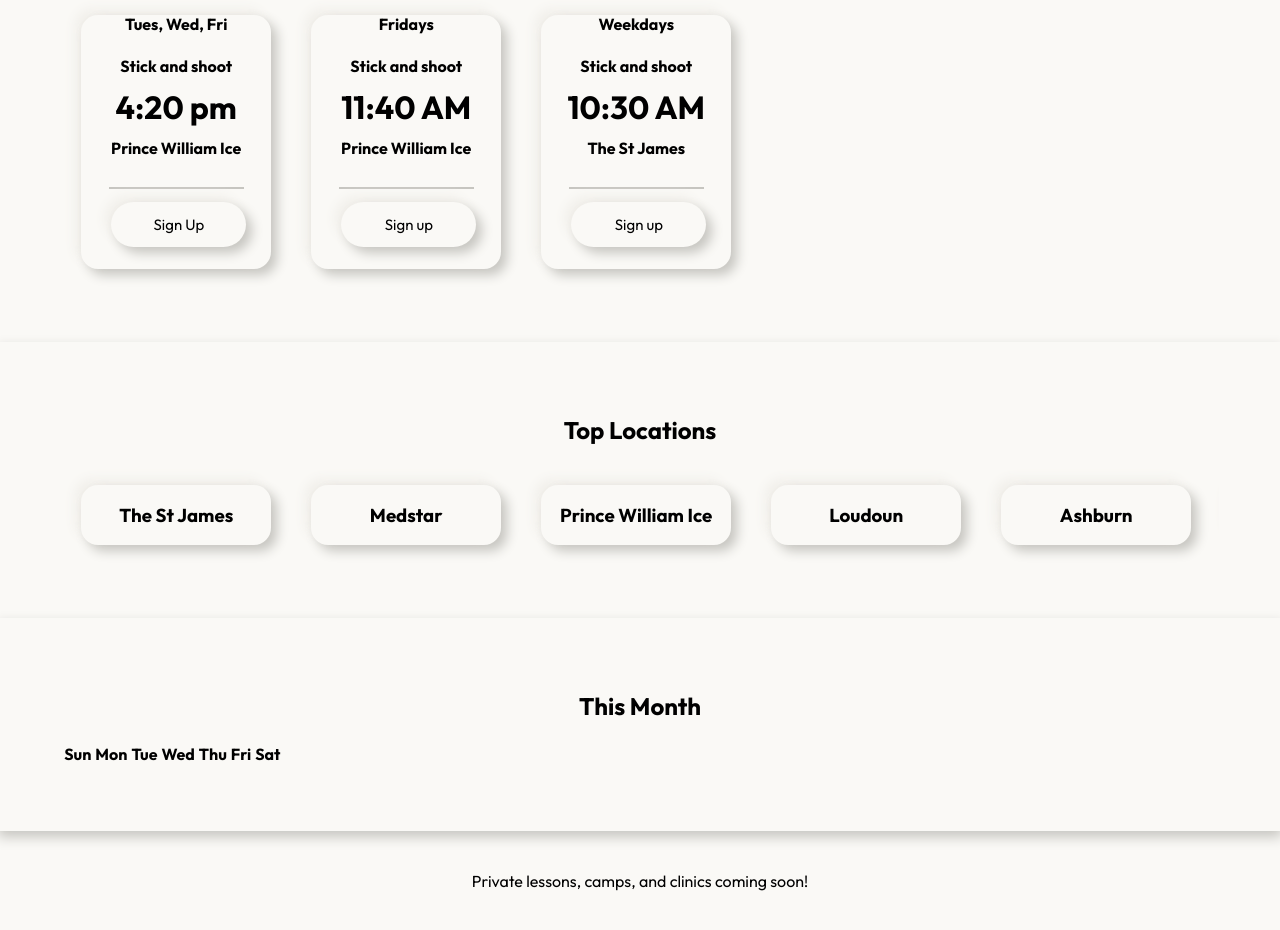
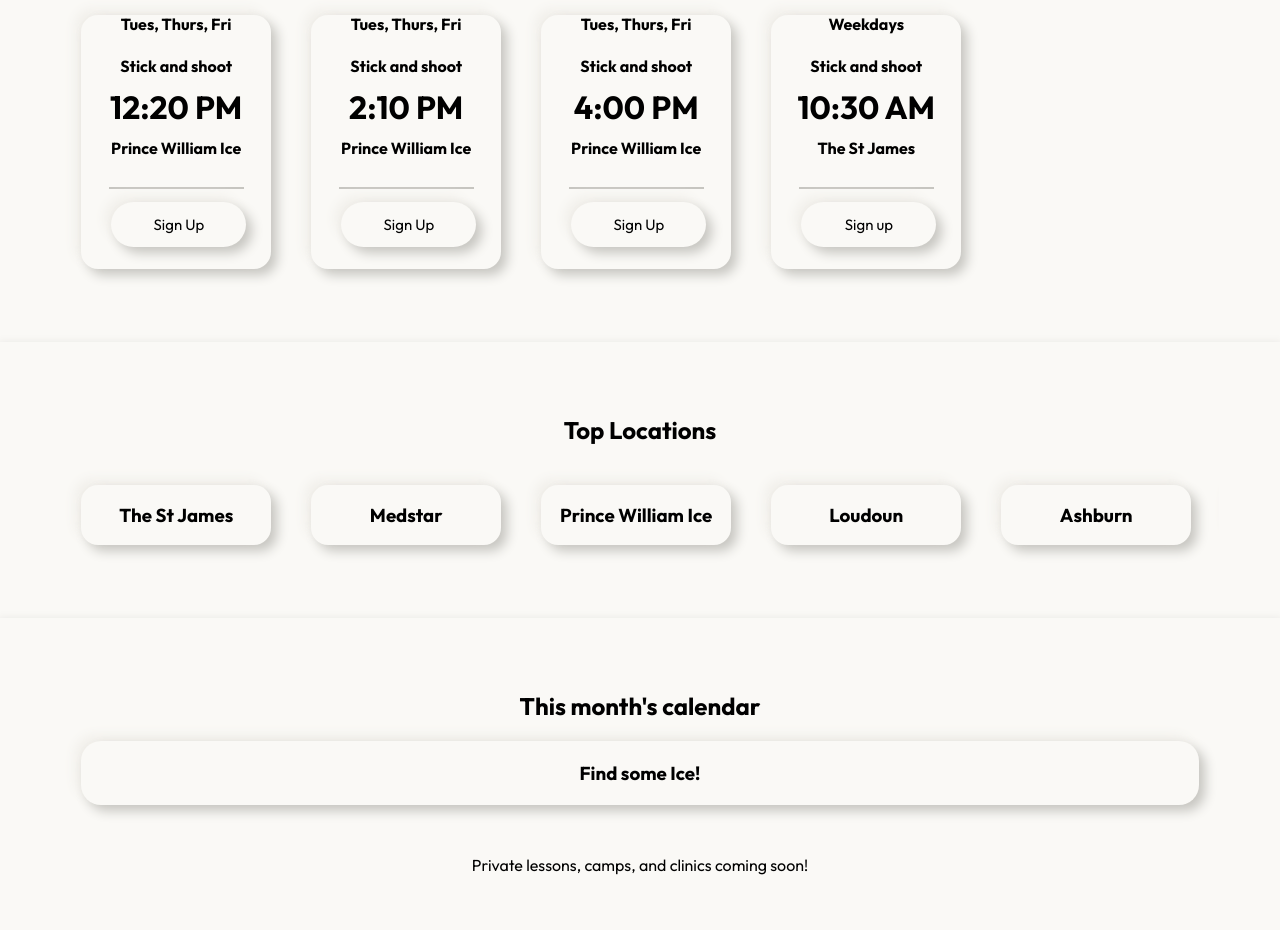
Before and after one commit to eloisedev/icetimes, a plain HTML site: page index.html in a window 1280 px wide. Shown: the part 580-1510 px from the top of the page. Drawn offline with Linux system fonts and the light colour scheme; a web font is replaced by a local one.

Commit message:
Update index.html

```diff
--- a/index.html
+++ b/index.html
@@ -4,7 +4,6 @@
   <title>Ice times in NOVA</title>
   <meta name="viewport" content="width=device-width,initial-scale=1" >
   <link href="hockey.css" rel="stylesheet">
-  <link href="events.css" rel="stylesheet">
   <link rel="preconnect" href="https://fonts.googleapis.com">
   <link rel="preconnect" href="https://fonts.gstatic.com" crossorigin>
   <link href="https://fonts.googleapis.com/css2?family=Lexend+Zetta:wght@100..900&family=Palanquin+Dark:wght@400;500;600;700&display=swap" rel="stylesheet">
@@ -28,21 +27,30 @@
     <h2>Reccuring Ice times</h2>
       <div class="container">
         <div class="item1">
-          <p>Tues, Wed, Fri</p>
+          <p>Tues, Thurs, Fri</p>
           <h4>Stick and shoot</h4>
-          <h1>4:20 pm</h1>
+          <h1>12:20 PM</h1>
           <h4>Prince William Ice</h4>
           <div class="bottomtag">
             <button><a href="https://www.frontline-connect.com/monthlysched.cfm?fac=pwice&facid=1&session=3&month=1" target="_blank">Sign Up</a></button>
           </div>
         </div>
         <div class="item1">
-          <p>Fridays</p>
+          <p>Tues, Thurs, Fri</p>
           <h4>Stick and shoot</h4>
-          <h1>11:40 AM</h1>
+          <h1>2:10 PM</h1>
           <h4>Prince William Ice</h4>
           <div class="bottomtag">
-            <button><a href="https://www.frontline-connect.com/monthlysched.cfm?fac=pwice&facid=1&session=3&month=1" target="_blank"></a>Sign up</button>
+            <button><a href="https://www.frontline-connect.com/monthlysched.cfm?fac=pwice&facid=1&session=3&month=1" target="_blank">Sign Up</a></button>
+          </div>
+        </div>
+        <div class="item1">
+          <p>Tues, Thurs, Fri</p>
+          <h4>Stick and shoot</h4>
+          <h1>4:00 PM</h1>
+          <h4>Prince William Ice</h4>
+          <div class="bottomtag">
+            <button><a href="https://www.frontline-connect.com/monthlysched.cfm?fac=pwice&facid=1&session=3&month=1" target="_blank">Sign Up</a></button>
           </div>
         </div>
         <div class="item1">
@@ -81,31 +89,8 @@
     </div>
   </div>
   <div class="section">
-    <h2>This Month</h2>
-      <div class="container2">
-        <table id="calendar">
-          <thead>
-            <tr>
-              <th>Sun</th>
-              <th>Mon</th>
-              <th>Tue</th>
-              <th>Wed</th>
-              <th>Thu</th>
-              <th>Fri</th>
-              <th>Sat</th>
-            </tr>
-          </thead>
-          <tbody id="calendar-body">
-            <!-- Calendar days will be dynamically inserted here -->
-          </tbody>
-        </table>
-
-        <div id="event-list" style="display: none;">
-          <!-- Event items will be dynamically inserted here -->
-        </div>
-      </div>
-    </div>
-  </div>
+    <h2>This month's calendar</h2>
+    <h3 class="ice"><a href="calendar.html">Find some Ice!</a></h3>
   <script src="script.js"></script>
   <p class="foot">Private lessons, camps, and clinics coming soon!</p>
 </body>
```
